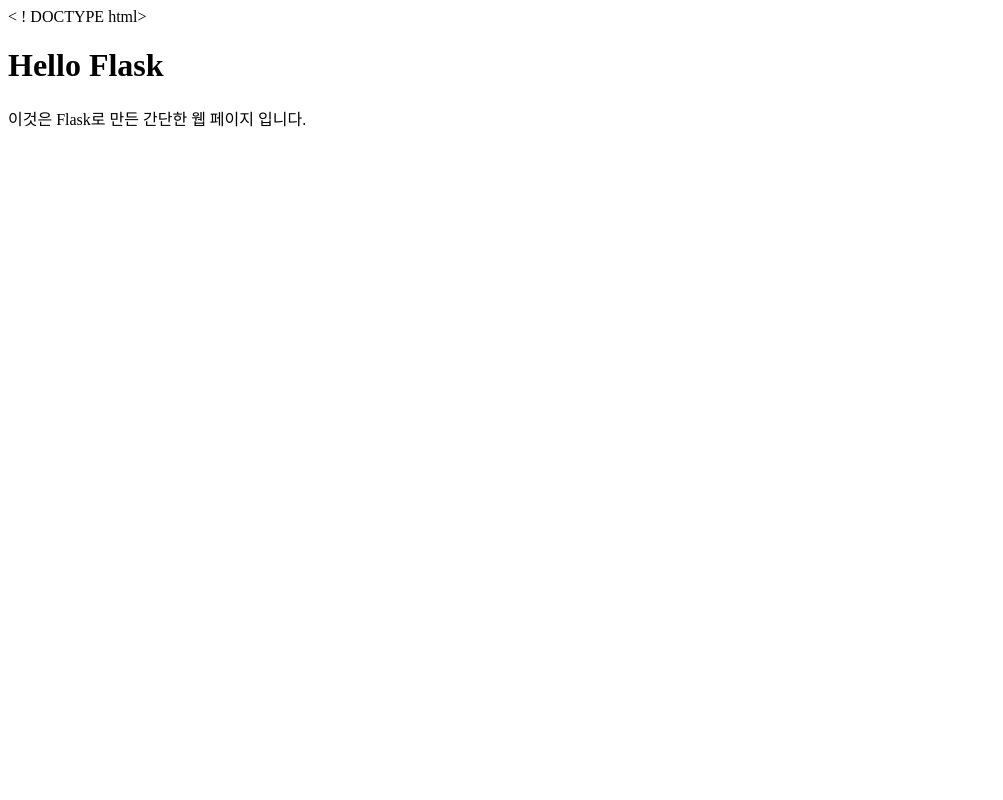
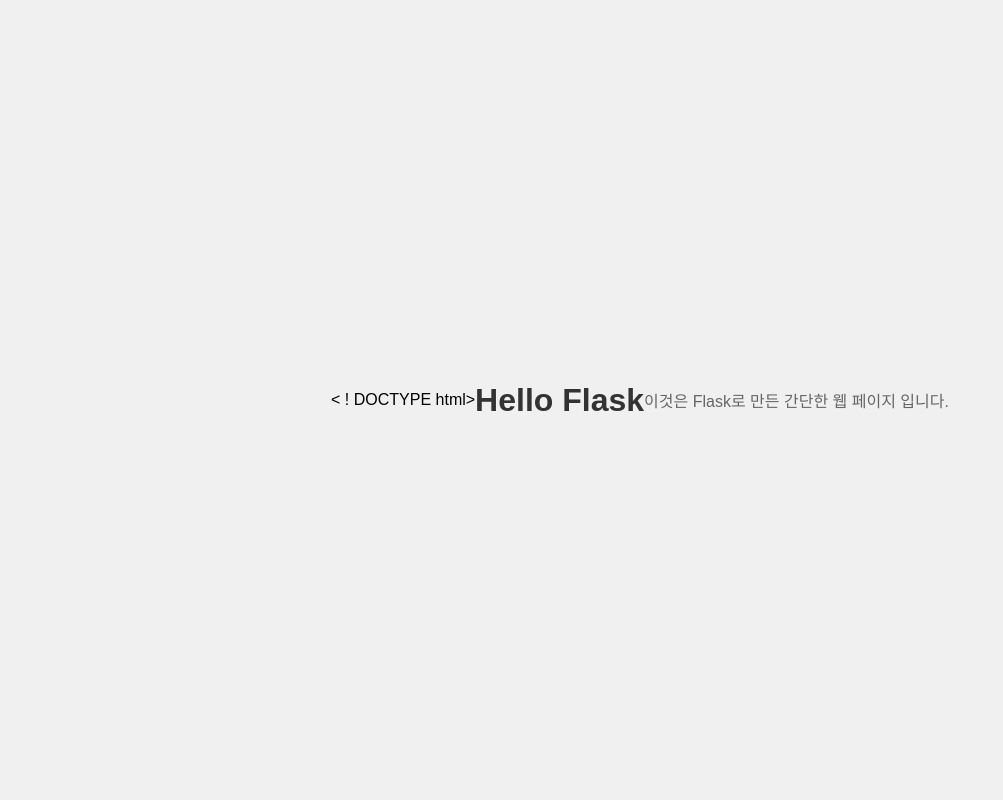
Before and after one commit to jimbody442/pro, a Flask app: page / in a window 1280 px wide. Shown: the whole page, without its empty margins (0-1003 px from the left). Run offline with Flask 3, Linux system fonts and the light colour scheme.

Commit message:
3번째 수업

```diff
--- /dev/null
+++ b/static/style.css
@@ -0,0 +1,20 @@
+body {
+    font-family: Arial, sans-serif;
+    background-color: #f0f0f0;
+    display: flex;
+    justify-content: center;
+    align-items: center;
+    height: 100vh;
+    margin: 0;
+
+}
+h1 {
+    color: #333;
+    text-align: center;
+}
+
+
+p {
+    color: #666;
+    text-align: center;
+}
--- a/templates/index.html
+++ b/templates/index.html
@@ -4,6 +4,7 @@
         <meta charset="UTF-8">
         <meta name="viewport" content="width=device-width, initial-scale=1.0">
         <title>Hello Flask</title>
+        <link rel ="stylesheet" href ="{{url_for('static', filename='style.css') }}">
 
 
     </head>
```
